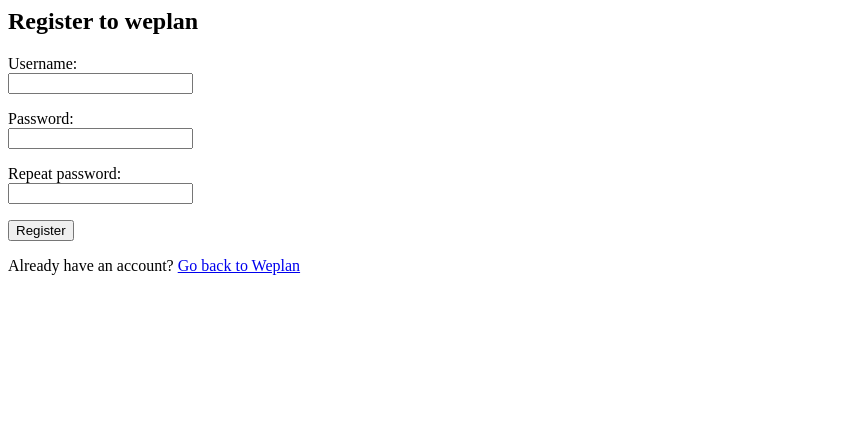
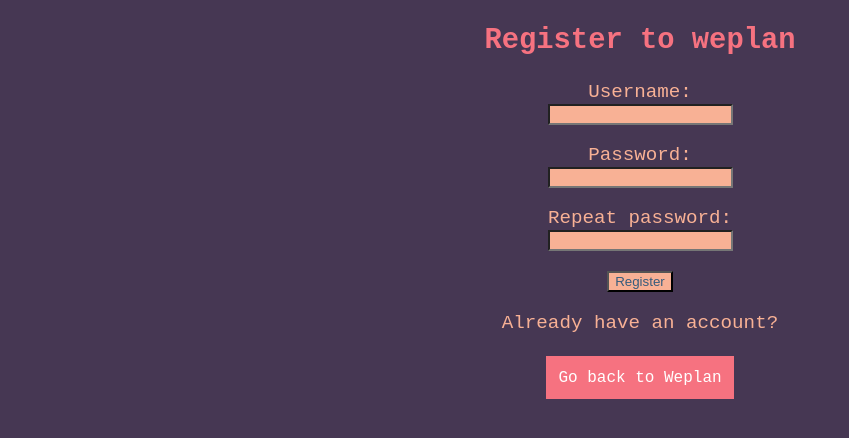
Before and after one commit to lowdodo/tsoha-weplan, a Flask app: page /register in a window 1280 px wide. Shown: the top 438 px of the page, without its empty margins (0-849 px from the left). Run offline with Flask 3, Linux system fonts and the light colour scheme.

Commit message:
created site colour

```diff
--- a/templates/register.html
+++ b/templates/register.html
@@ -1,3 +1,14 @@
+<!DOCTYPE html>
+<html lang="en">
+<head>
+  <meta charset="UTF-8">
+  <meta name="viewport" content="width=device-width, initial-scale=1">
+  <title>Weplan - register</title>
+
+  <link rel="stylesheet" type="text/css" href="/static/style.css">
+
+</head>
+
 <h2>Register to weplan</h2>
 
 <form method="POST" action="/register">
@@ -13,4 +24,4 @@
     <input type="submit" value="Register"></p>
 </form>
 
-<p>Already have an account? <a href="/">Go back to Weplan</a></p>
+<p>Already have an account? <p><a href="/" class="go-back-link">Go back to Weplan</a></p>
```
